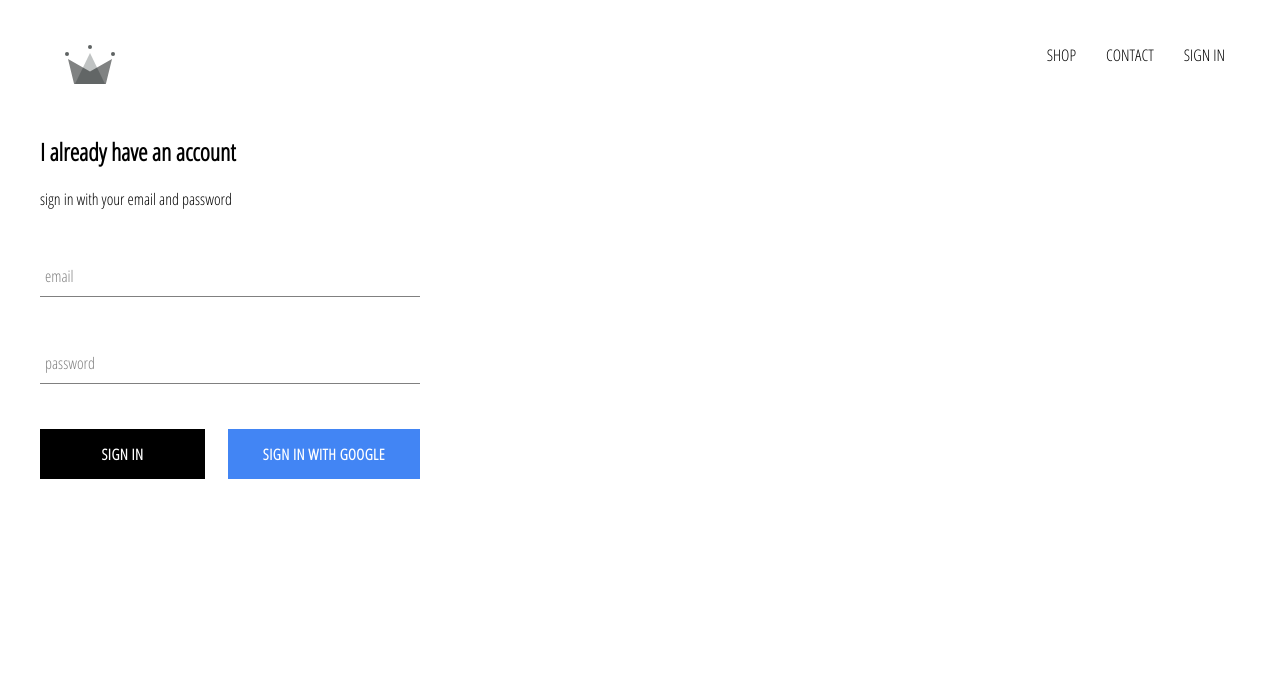
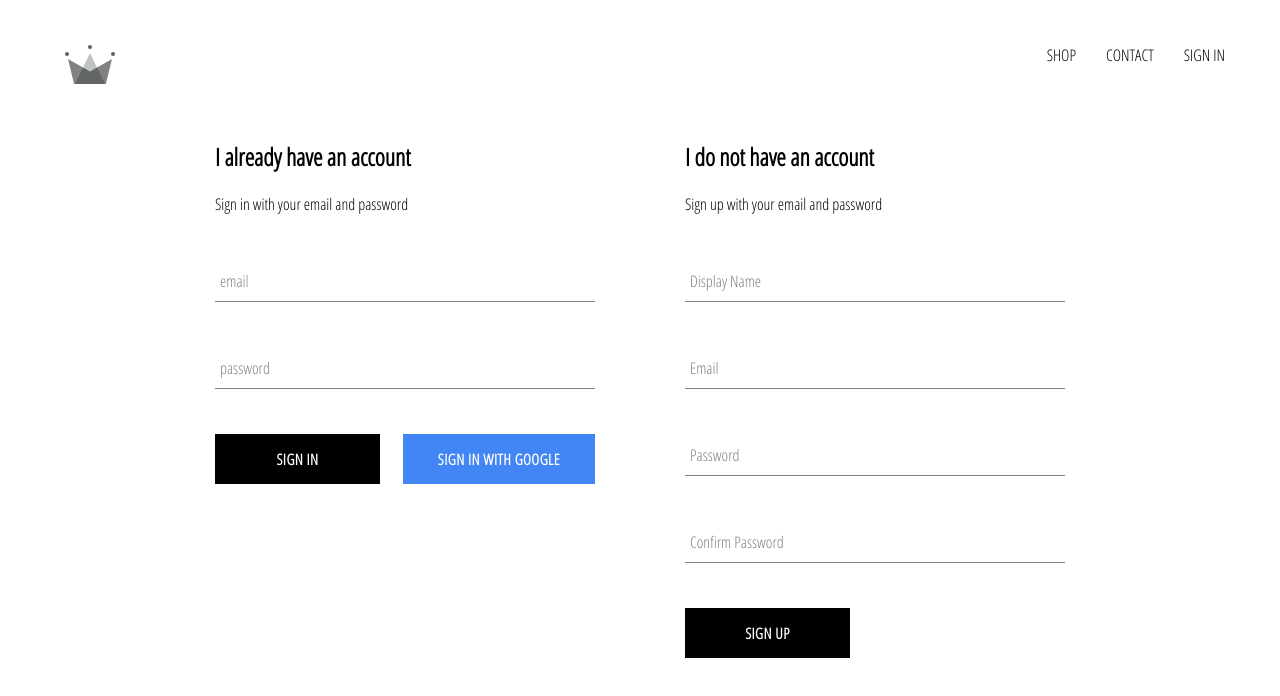
Before and after one commit to A-Birch/zebra, a React (Create React App) app: page /signin in a window 1280 px wide. Shown: the top 696 px of the page. Built offline with nearby package versions, Linux system fonts and the light colour scheme; no server answers.

Commit message:
implemented firebase utils, included ability to store authenticated users into our firestore database

```diff
--- a/src/App.js
+++ b/src/App.js
@@ -7,7 +7,7 @@
 import ShopPage from './pages/shop/shop.component';
 import SignInAndSignUpPage from './pages/sign-in-and-sign-up/sign-in-and-sign-up.component'
 import Header from './components/header/header.component';
-import { auth } from './firebase/firebase.utils';
+import { auth, createUserProfileDocument } from './firebase/firebase.utils';
 
 class App extends React.Component {
   constructor() {
@@ -21,8 +21,25 @@
   unsubscribeFromAuth = null;
 
   componentDidMount() {
-    this.unsubscribeFromAuth = auth.onAuthStateChanged(user => {
-      this.setState({ currentUser: user });
+    this.unsubscribeFromAuth = auth.onAuthStateChanged(async userAuth => {
+      //this.setState({ currentUser: user });
+      if (userAuth) {
+        const userRef = await createUserProfileDocument(userAuth);
+
+        userRef.onSnapshot(snapShot => {
+          this.setState({
+            currentUser: {
+              id: snapShot.id,
+              ...snapShot.data()
+            }
+          });
+
+          console.log(this.state);
+        });
+
+      } else {
+        this.setState({ currentUser: userAuth });
+      }
     });
   }
 
--- a/src/components/sign-in/sign-in.component.jsx
+++ b/src/components/sign-in/sign-in.component.jsx
@@ -33,7 +33,7 @@
         return (
             <div className='sign-in'>
                 <h2>I already have an account</h2>
-                <span>sign in with your email and password</span>
+                <span>Sign in with your email and password</span>
 
 
                 <form onSubmit={this.handleSubmit}>
--- /dev/null
+++ b/src/components/sign-up/sign-up.component.jsx
@@ -0,0 +1,106 @@
+import React from 'react';
+
+import FormInput from '../form-input/form-input.component';
+import CustomButton from '../custom-button/custom-button.component';
+
+import { auth, createUserProfileDocument } from '../../firebase/firebase.utils';
+
+import './sign-up.styles.scss';
+
+
+class SignUp extends React.Component {
+    constructor() {
+        super();
+
+        this.state = {
+            displayName: '',
+            email: '',
+            password: '',
+            confirmPassword: ''
+        }
+    }
+
+    handleSubmit = async event => {
+        event.preventDefault();
+
+        const { displayName, email, password, confirmPassword } = this.state;
+
+        if (password !== confirmPassword) {
+            alert("passwords don't match");
+            return;
+        }
+
+        try {
+            const { user } = await auth.createUserWithEmailAndPassword(email, password);
+
+            await createUserProfileDocument(user, { displayName });
+
+            this.setState({
+                displayName: '',
+                email: '',
+                password: '',
+                confirmPassword: ''
+            });
+
+        } catch (error) {
+            console.error(error);
+        }
+    };
+
+    handleChange = event => {
+        const { name, value } = event.target;
+
+        this.setState({ [name]: value });
+    };
+
+    render() {
+        const { displayName, email, password, confirmPassword } = this.state;
+        return(
+            <div className='sign-up'>
+                <h2 className='title'>I do not have an account</h2>
+                <span>Sign up with your email and password</span>
+                <form className='sign-up-form' onSubmit={this.handleSubmit}>
+                    <FormInput
+                        type='text'
+                        name='displayName'
+                        value={displayName}
+                        onChange={this.handleChange}
+                        label='Display Name'
+                        required
+                    />
+
+                    <FormInput
+                        type='email'
+                        name='email'
+                        value={email}
+                        onChange={this.handleChange}
+                        label='Email'
+                        required
+                    />
+
+                    <FormInput
+                        type='password'
+                        name='password'
+                        value={password}
+                        onChange={this.handleChange}
+                        label='Password'
+                        required
+                    />
+
+                    <FormInput
+                        type='password'
+                        name='confirmPassword'
+                        value={confirmPassword}
+                        onChange={this.handleChange}
+                        label='Confirm Password'
+                        required
+                    />
+
+                    <CustomButton type='submit'>SIGN UP</CustomButton>
+                </form>
+            </div>
+        );
+    }
+}
+
+export default SignUp;
--- /dev/null
+++ b/src/components/sign-up/sign-up.styles.scss
@@ -0,0 +1,9 @@
+.sign-up {
+    display: flex;
+    flex-direction: column;
+    width: 380px;
+
+    .tytle {
+        margin: 10px 0;
+    }
+}
--- a/src/firebase/firebase.utils.js
+++ b/src/firebase/firebase.utils.js
@@ -13,6 +13,33 @@
     measurementId: "G-F2TFVVV7D1"
 };
 
+export const createUserProfileDocument = async (userAuth, additionalData) => {
+    if (!userAuth) return;
+
+    const userRef = firestore.doc(`users/${userAuth.uid}`);
+
+    const snapShot = await userRef.get();
+
+    if (!snapShot.exists) {
+        const { displayName, email } = userAuth;
+        const createdAt = new Date();
+
+        try {
+            await userRef.set({
+                displayName,
+                email,
+                createdAt,
+                ...additionalData
+            })
+        } catch (error) {
+            console.log('error creating user', error.message);
+        }
+    }
+
+    return userRef;
+}
+
+
 firebase.initializeApp(config);
 
 export const auth = firebase.auth();
--- a/src/pages/sign-in-and-sign-up/sign-in-and-sign-up.component.jsx
+++ b/src/pages/sign-in-and-sign-up/sign-in-and-sign-up.component.jsx
@@ -1,12 +1,14 @@
 import React from 'react';
 
 import SignIn from '../../components/sign-in/sign-in.component';
+import SignUp from '../../components/sign-up/sign-up.component';
 
 import './sign-in-and-sign-up.styles.scss';
 
 const SignInAndSignUpPage = () => (
     <div className='sign-in-and-sign-up'>
         <SignIn />
+        <SignUp />
     </div>
 );
 
--- a/src/pages/sign-in-and-sign-up/sign-in-and-sign-up.styles.scss
+++ b/src/pages/sign-in-and-sign-up/sign-in-and-sign-up.styles.scss
@@ -0,0 +1,6 @@
+.sign-in-and-sign-up {
+    width: 850px;
+    display: flex;
+    justify-content: space-between;
+    margin: 30px auto;
+}
```
